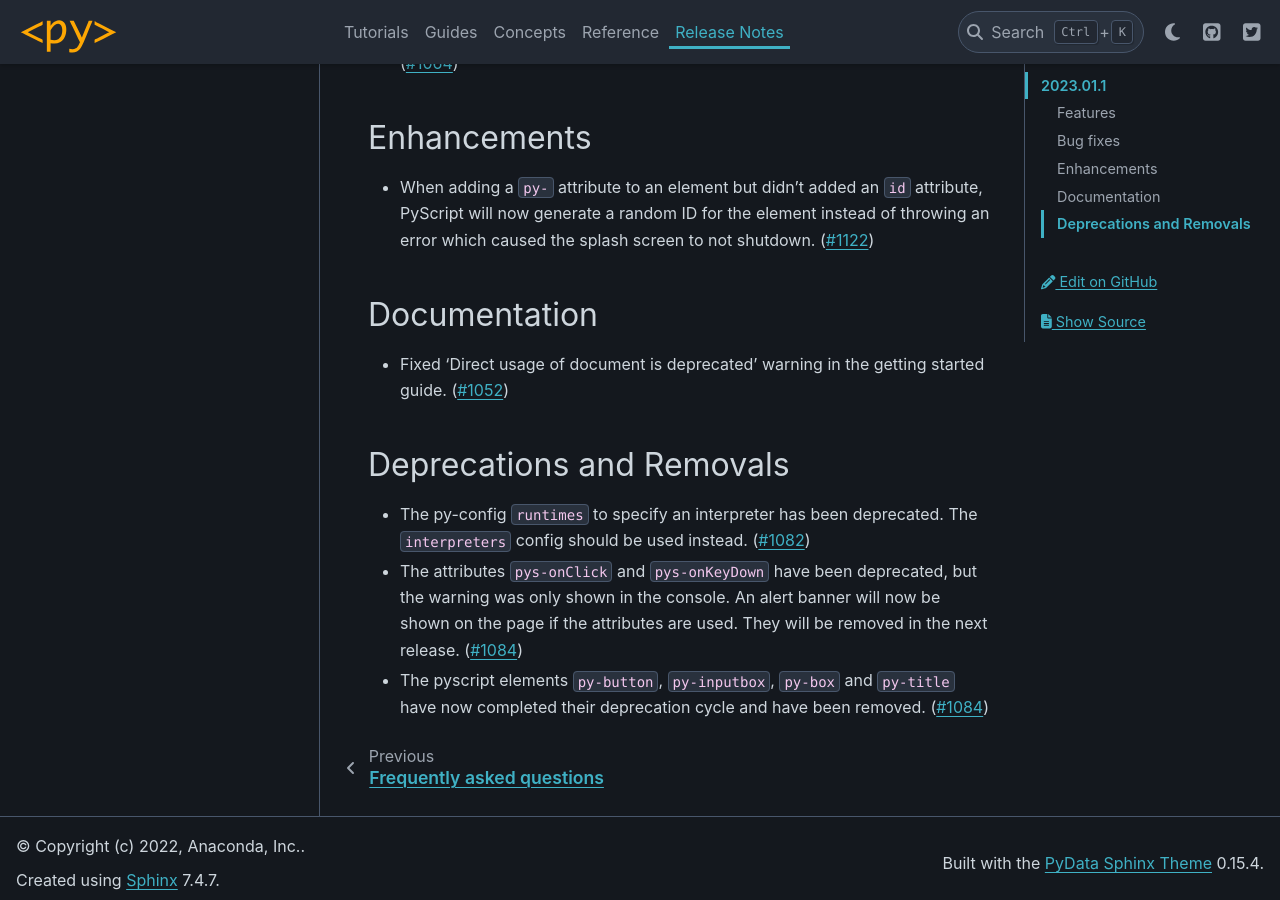
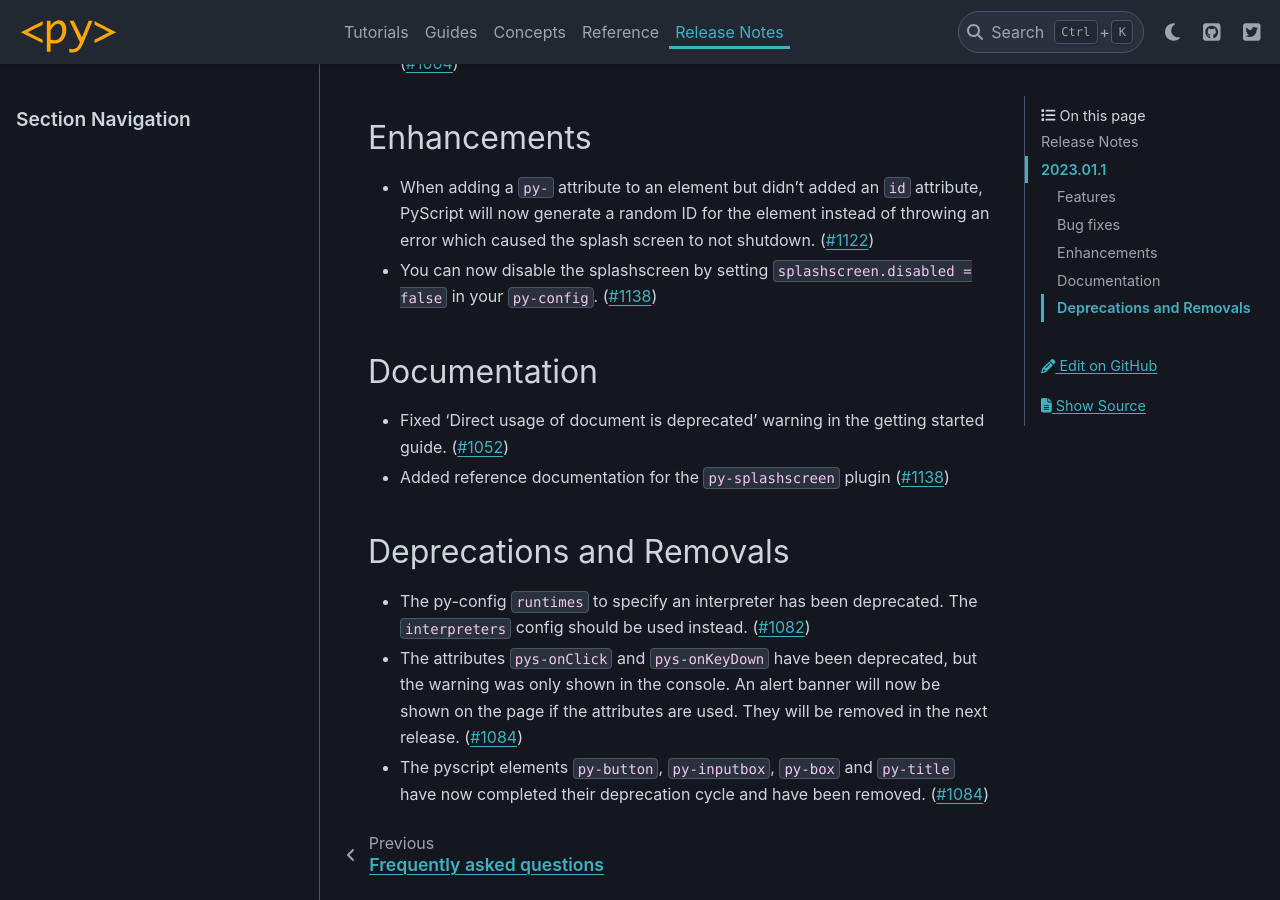
Before and after one commit to pyscript/pyscript, a Sphinx documentation site: the page built from docs/changelog.md, in a window 1280 px wide and 900 px high, scrolled down 624 px. Built offline with Sphinx 7.4.7 and the PyData theme 0.15.4, drawn with Linux system fonts in a browser that asks for light colours.

Commit message:
Add entry to changelog

```diff
--- a/docs/changelog.md
+++ b/docs/changelog.md
@@ -19,11 +19,13 @@
 Enhancements
 ------------
 - When adding a `py-` attribute to an element but didn't added an `id` attribute, PyScript will now generate a random ID for the element instead of throwing an error which caused the splash screen to not shutdown. ([#1122](https://github.com/pyscript/pyscript/pull/1122))
+- You can now disable the splashscreen by setting `splashscreen.disabled = false` in your `py-config`. ([#1138](https://github.com/pyscript/pyscript/pull/1138))
 
 Documentation
 -------------
 
 - Fixed 'Direct usage of document is deprecated' warning in the getting started guide. ([#1052](https://github.com/pyscript/pyscript/pull/1052))
+- Added reference documentation for the `py-splashscreen` plugin ([#1138](https://github.com/pyscript/pyscript/pull/1138))
 
 Deprecations and Removals
 -------------------------
```
